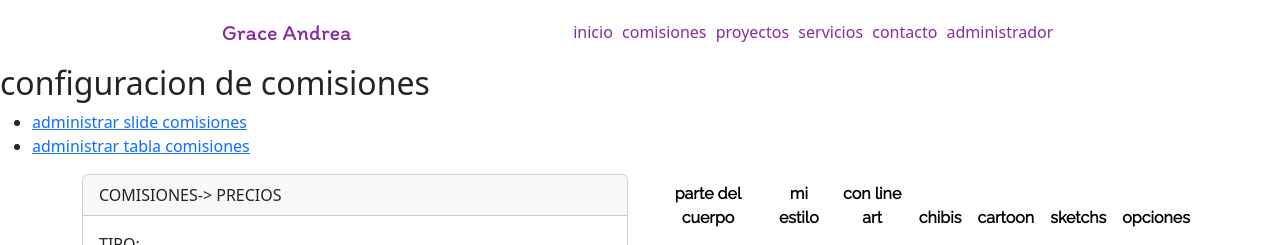
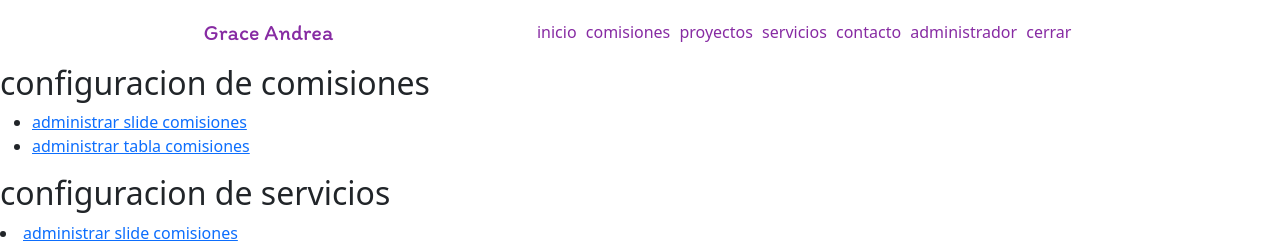
Before and after one commit to Joe-Molina/portafolio-grace-andrea, a PHP site: page /adm_tabla_comisiones.php in a window 1280 px wide. Shown: the top 245 px of the page. Run offline with PHP 8.4, Linux system fonts and the light colour scheme; the visitor is signed in with stand-in values (Sample User, id 1); data that the repository does not hold is empty; some libraries are stand-ins or nearby versions.

Commit message:
correcion de errores en el inicio de sesion

```diff
--- a/adm_foto_comisiones.php
+++ b/adm_foto_comisiones.php
@@ -1,5 +1,4 @@
-    <?php include("conexion.php");?>
-    <?php include("sesion.php");?>
+<?php include("conexion.php");?>
 <?php
     if($_POST){
         //foto comisiones
@@ -32,7 +31,7 @@
 
     }
 
-    $objConexion = new conexion();
+$objConexion = new conexion();
 $fotosComisiones=$objConexion->consultar("SELECT * FROM `imagencomisiones`");
 ?>
 <?php include("adm_index.php")?>
--- /dev/null
+++ b/adm_foto_servicios.php
@@ -0,0 +1,5 @@
+<?php include("conexion.php");?>
+
+<?php // aqui van los envios por post y get. mas la variable de consulta ?>
+
+<?php include("adm_index.php")?>
--- a/adm_index.php
+++ b/adm_index.php
@@ -1,4 +1,6 @@
+<?php include('sesion.php')?>
 <?php include("cabecera.php");?>
+
 
 <div class="">
     <h2>configuracion de comisiones</h2>
@@ -7,3 +9,8 @@
     <li><a href="adm_tabla_comisiones.php">administrar tabla comisiones</a></li>
 </ul>
 </div>
+<div class="">
+    <h2>configuracion de servicios</h2>
+    <li><a href="adm_foto_servicios.php">administrar slide comisiones</a></li>
+</ul>
+</div>
--- a/adm_tabla_comisiones.php
+++ b/adm_tabla_comisiones.php
@@ -1,5 +1,4 @@
 <?php include("conexion.php");?>
-<?php include("sesion.php");?>
 <?php
 if($_POST){
     //tabla precios
--- a/cabecera.php
+++ b/cabecera.php
@@ -1,4 +1,3 @@
-
 <!DOCTYPE html>
 <html lang="es">
 <head>
@@ -32,6 +31,7 @@
         <a href="servicios.php">servicios</a>
         <a href="contacto.php">contacto</a>
         <a href="adm_index.php">administrador</a>
+        <a href="cerrarSesion.php">cerrar</a>
         </nav>
 
     </header>
--- /dev/null
+++ b/cerrarSesion.php
@@ -0,0 +1,4 @@
+<?php
+session_start();
+session_destroy();
+header('location:admin.php') ;?>
--- a/sesion.php
+++ b/sesion.php
@@ -4,4 +4,5 @@
 if( isset($_SESSION['usuario'])!="grace"){
     header("location:admin.php");
 }
+
 ?>
```
Also changed, not shown: admin.php (+2 -5 lines).
